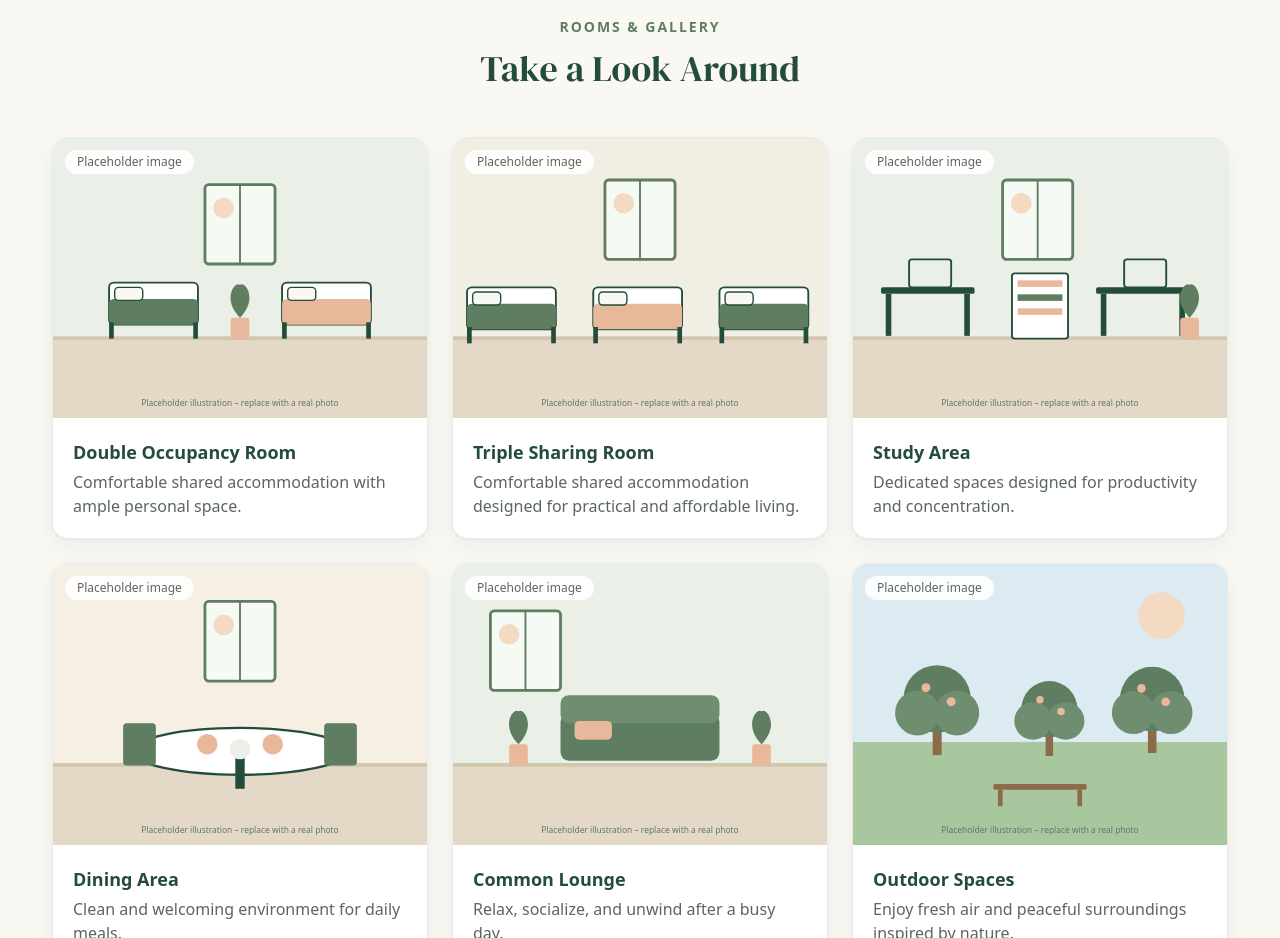
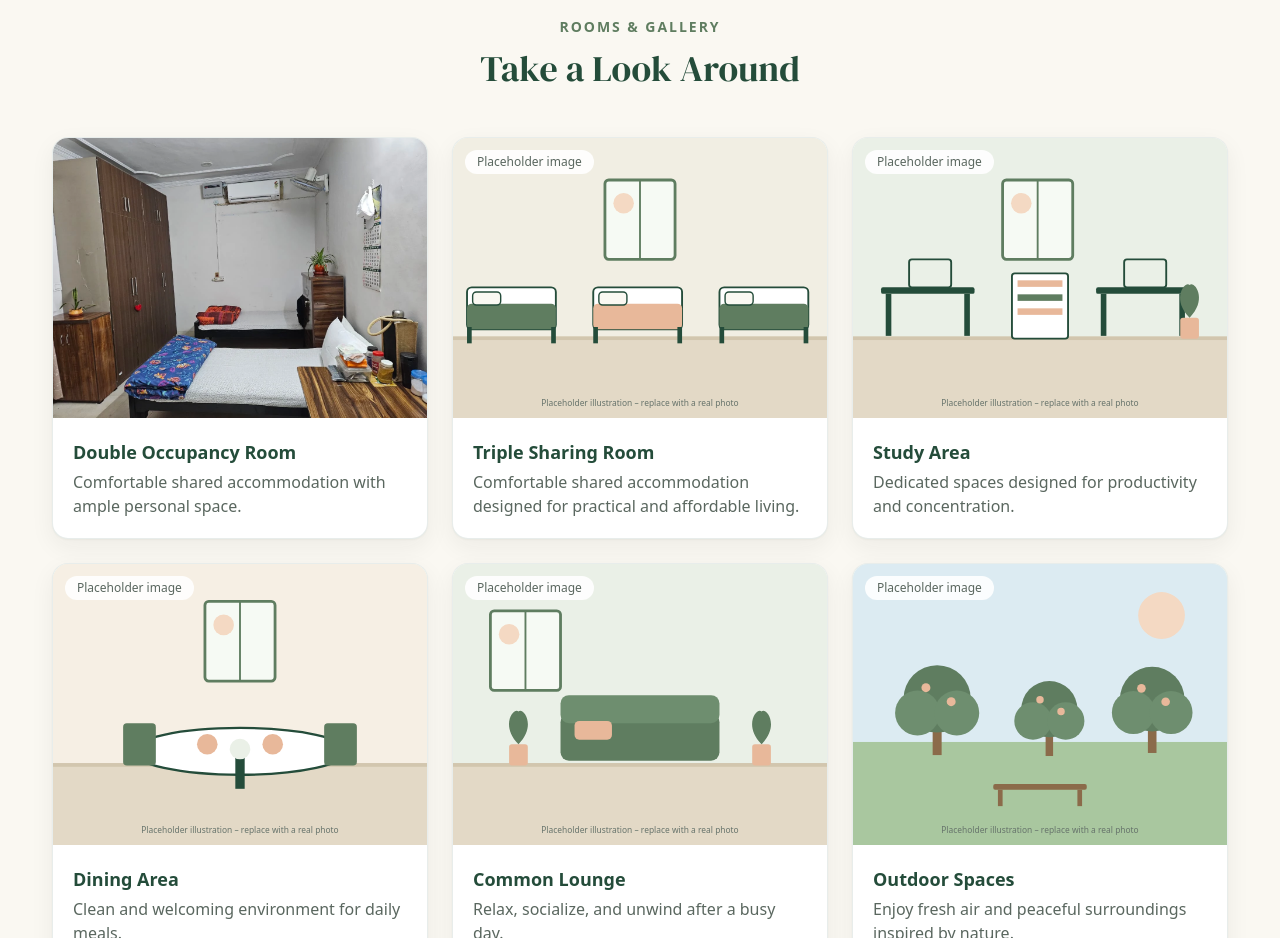
Before and after one commit to Anjalivyas68/auntys-orchard-pg, a Next.js app: page / in a window 1280 px wide. Shown: the part 3060-3998 px from the top of the page. Built offline with nearby package versions, Linux system fonts and the light colour scheme; no server answers.

Commit message:
Update gallery.ts

```diff
--- a/src/data/gallery.ts
+++ b/src/data/gallery.ts
@@ -24,9 +24,9 @@ export const galleryItems: GalleryItem[] = [
   {
     title: "Double Occupancy Room",
     caption: "Comfortable shared accommodation with ample personal space.",
-    src: "/images/double-room.svg",
+    src: "/images/double-room.jpg",
     alt: "Placeholder illustration for the double occupancy room",
-    isPlaceholder: true,
+    isPlaceholder: false,
   },
   {
     title: "Triple Sharing Room",
```
